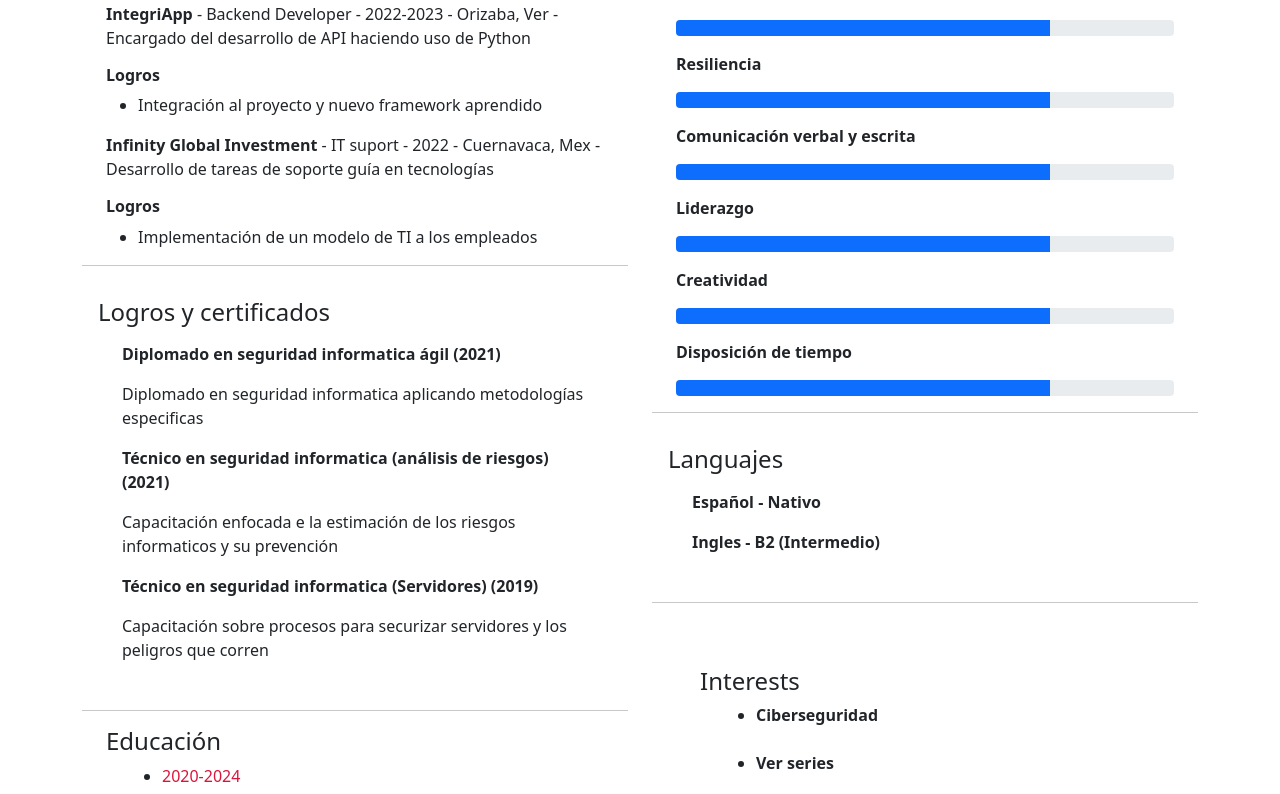
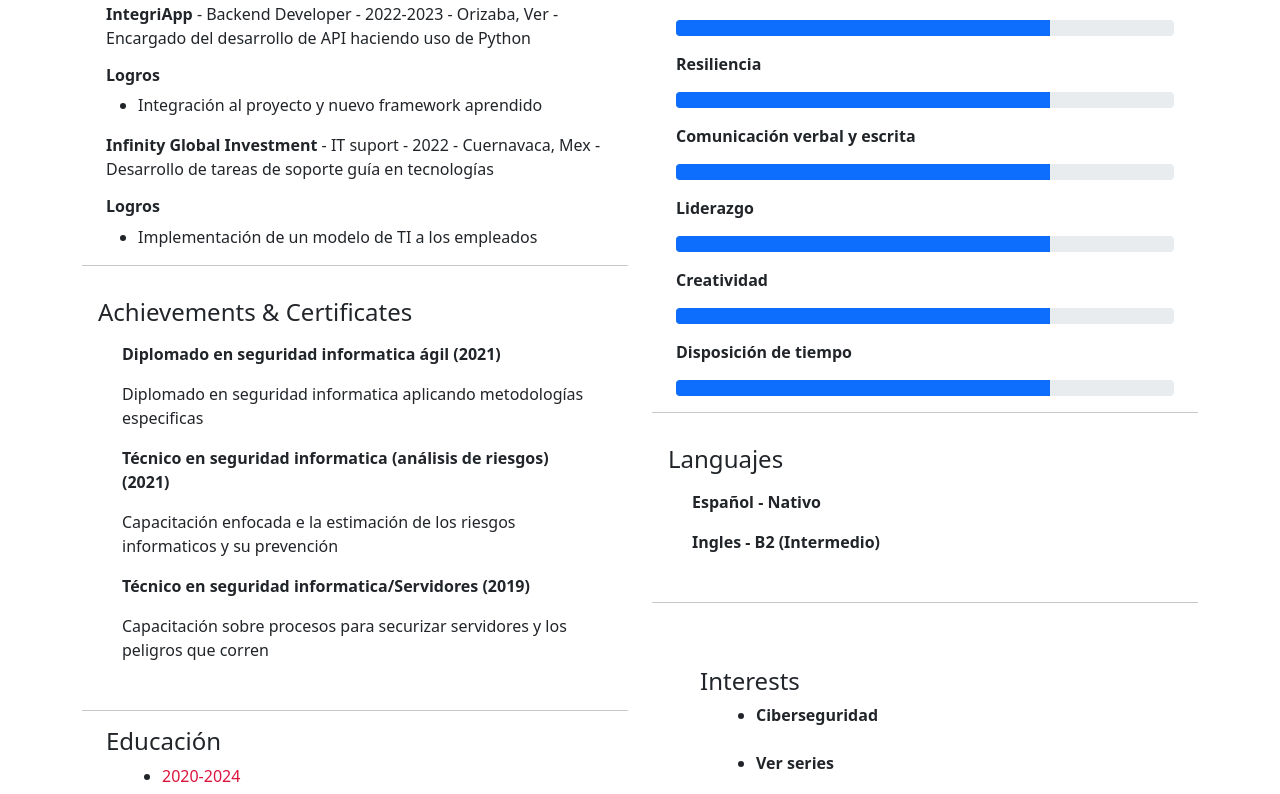
Before and after one commit to Adpsec/adpsec.github.io, an Angular app: page / in a window 1280 px wide. Shown: the part 562-1356 px from the top of the page. Built offline with nearby package versions, Linux system fonts and the light colour scheme.

Commit message:
Arreglo de detalles

```diff
--- a/src/app/components/certificates-cv/certificates-cv.component.html
+++ b/src/app/components/certificates-cv/certificates-cv.component.html
@@ -1,5 +1,5 @@
 <div class="container p-3">
-  <h4>Logros y certificados</h4>
+  <h4>Achievements & Certificates</h4>
   <div class="container" *ngFor="let cert of certificates">
     <div class="row" class="my-3">
       <div class="col-md">
--- a/src/app/components/certificates-cv/certificates-cv.component.ts
+++ b/src/app/components/certificates-cv/certificates-cv.component.ts
@@ -26,7 +26,7 @@ export class CertificatesCvComponent implements OnInit {
     }
 
     const cert3 = {
-      nombre: "Técnico en seguridad informatica (Servidores)",
+      nombre: "Técnico en seguridad informatica/Servidores",
       fecha: "2019",
       descripcion: "Capacitación sobre procesos para securizar servidores y los peligros que corren"
     }
```
Also changed, not shown: 1 other file (tests, documents, lock files or other folders).
